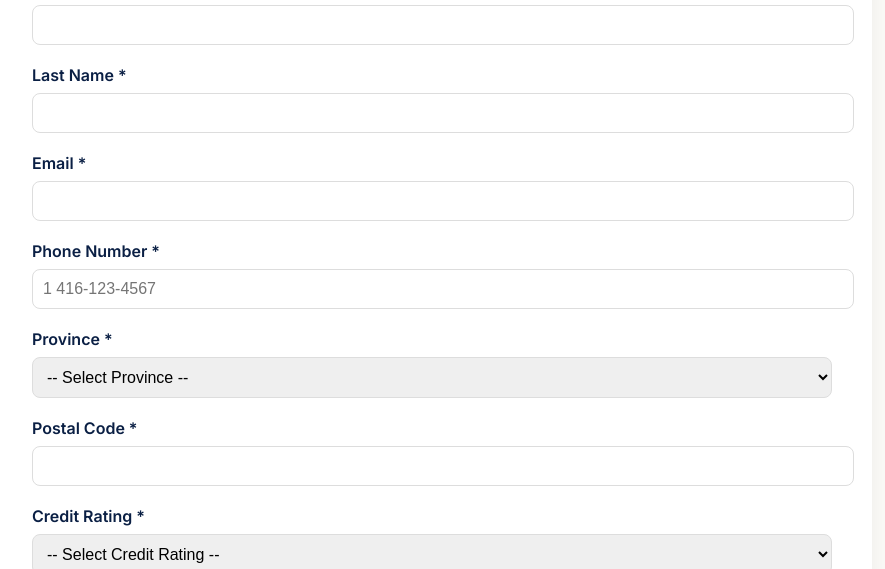
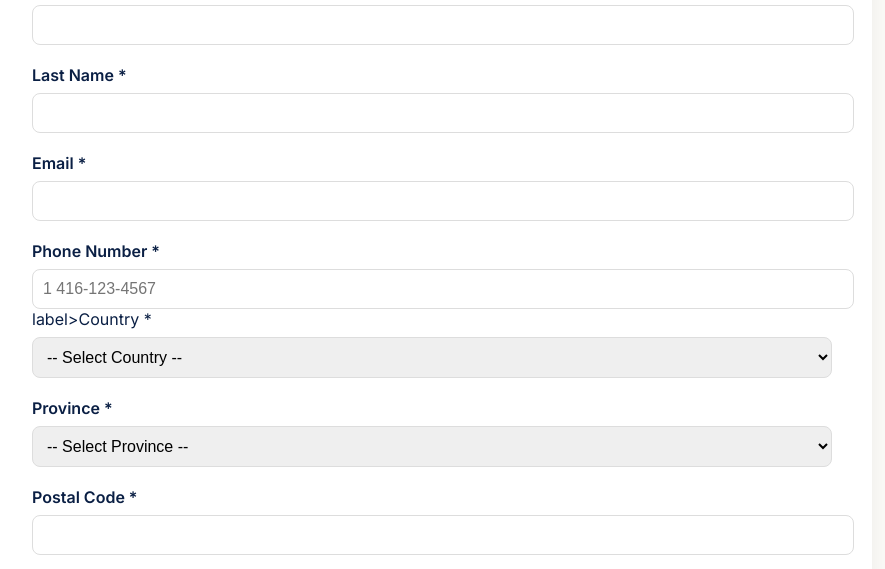
Before and after one commit to cryptomax90/mycarloan.ca, a website: page form.html in a window 1280 px wide. Shown: the part 185-754 px from the top of the page, without its empty margins (208-1093 px from the left). Drawn offline with Linux system fonts and the light colour scheme.

Commit message:
Add Country

```diff
--- a/form.html
+++ b/form.html
@@ -65,6 +65,12 @@
 
     <label>Phone Number *</label>
     <input type="tel" name="Phone Number" placeholder="1 416-123-4567" required>
+
+    label>Country *</label>
+    <select name="Country" required>
+      <option value="">-- Select Country --</option>
+      <option>Canada</option>
+    </select>
 
     <label>Province *</label>
     <select name="Province" required>
```
